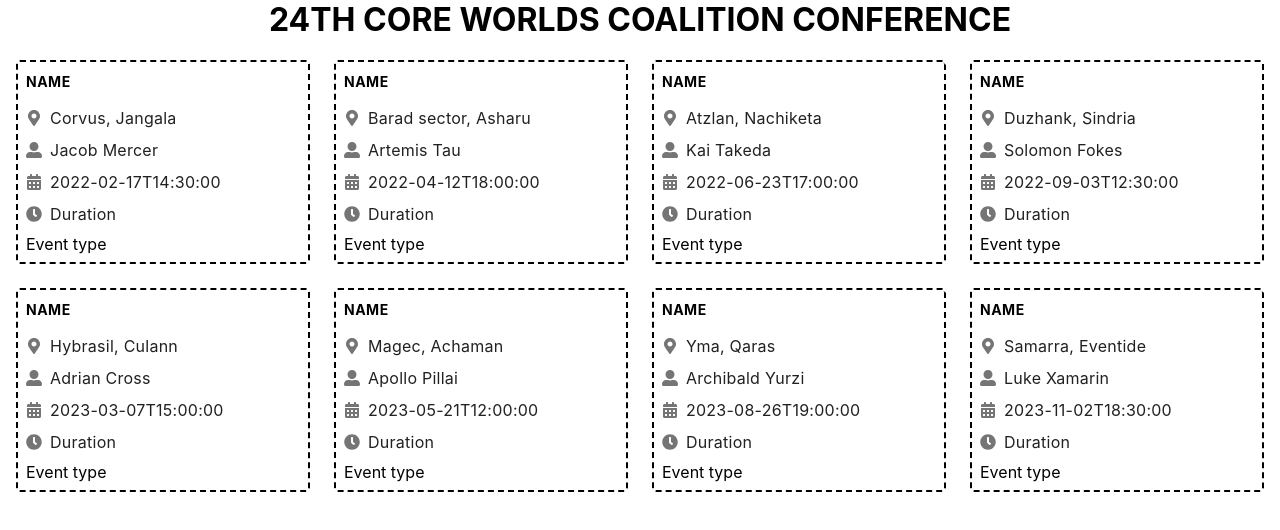
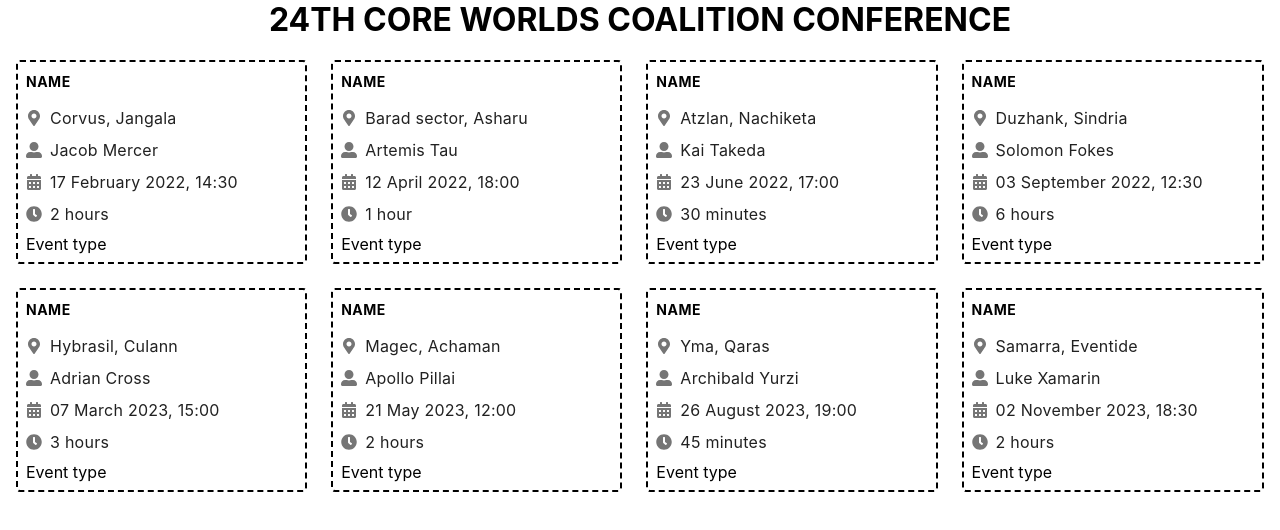
Before and after one commit to Olena-Milham/practice-react-01, a React (Create React App) app: page / in a window 1280 px wide. Shown: the top 530 px of the page. Built offline with nearby package versions, Linux system fonts and the light colour scheme.

Commit message:
add date and time

```diff
--- a/package.json
+++ b/package.json
@@ -7,6 +7,7 @@
     "@testing-library/jest-dom": "^5.16.3",
     "@testing-library/react": "^12.1.4",
     "@testing-library/user-event": "^13.5.0",
+    "date-fns": "^2.29.3",
     "prop-types": "^15.8.1",
     "react": "^18.1.0",
     "react-dom": "^18.1.0",
--- a/src/components/Event/Event.jsx
+++ b/src/components/Event/Event.jsx
@@ -1,8 +1,11 @@
 import PropTypes from 'prop-types'
 import { FaMapMarkerAlt, FaUserAlt, FaCalendarAlt, FaClock } from 'react-icons/fa';
+import { formatEventDuration, formatEventStart } from 'utils';
 import css from './Event.module.css'
 export const Event =({name, location, speaker,type, start, end})=>{
-    console.log(css)
+    // console.log(css)
+    const formatedStart=formatEventStart(start)
+    const duration = formatEventDuration(start, end);
     return (
 
         <div className={css.event}>
@@ -17,12 +20,12 @@
             </p>
             <p className={css.info}>
             <FaCalendarAlt className={css.icon} size={16} />
-                    {start}
+                    {formatedStart}
 
             </p>
             <p className={css.info}>
             <FaClock className={css.icon} size={16} />
-                    Duration
+                    {duration}
 
             </p>
             <span> Event type </span>
--- /dev/null
+++ b/src/utils/formatEventDuration.js
@@ -0,0 +1,4 @@
+import { formatDistanceStrict } from 'date-fns';
+export const formatEventDuration = (start, end) => {
+    return formatDistanceStrict(Date.parse(start), Date.parse(end));
+  };
--- /dev/null
+++ b/src/utils/formatEventStart.js
@@ -0,0 +1,4 @@
+import {format} from 'date-fns'
+export const formatEventStart = start=>{
+    return format (Date.parse(start), 'dd MMMM yyyy, HH:mm');
+};
--- /dev/null
+++ b/src/utils/index.js
@@ -0,0 +1,2 @@
+export * from './formatEventStart';
+export * from './formatEventDuration';
```
Also changed, not shown: 1 other file (tests, documents, lock files or other folders).
